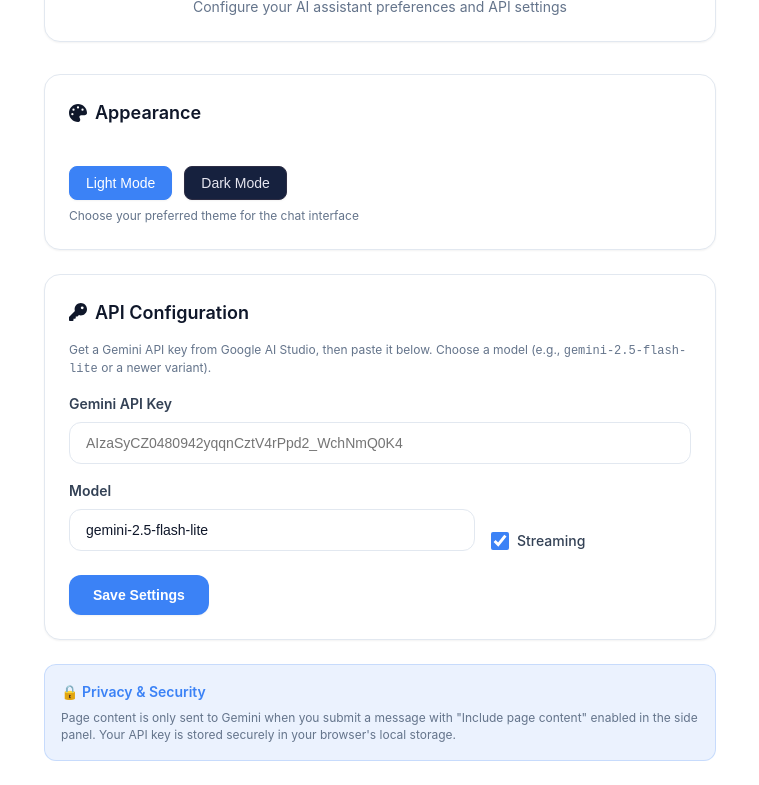
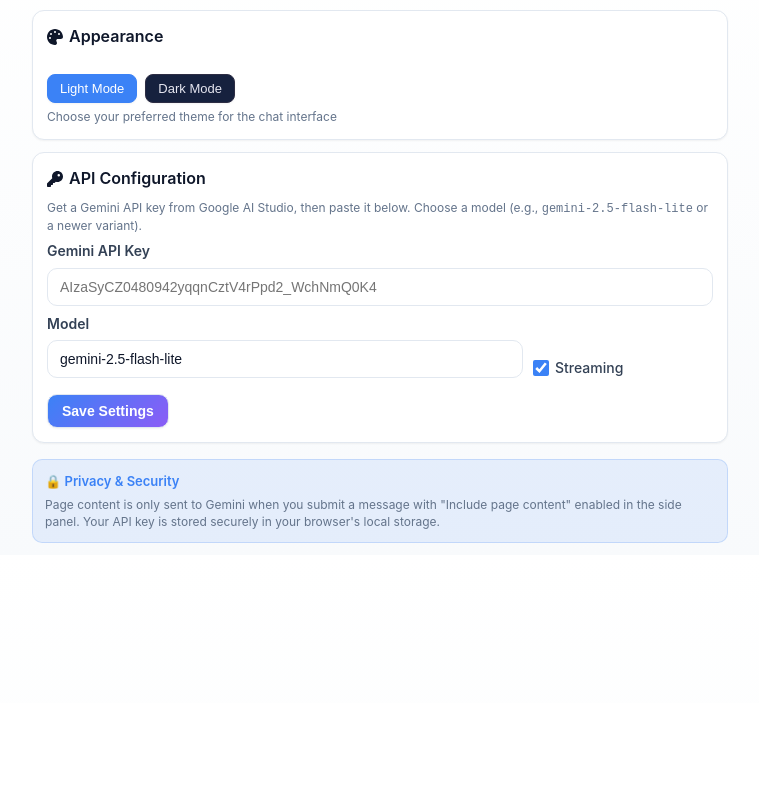
Before and after one commit to abhinavm24/dia-style-chat, a browser extension: page options.html in a window 1280 px wide. Shown: the part 97-882 px from the top of the page, without its empty margins (260-1019 px from the left). After the commit the page ends 800 px from the top, so only its background shows below. Drawn offline with Linux system fonts and the light colour scheme.

Commit message:
pretty and connect options with sidepanel

```diff
--- a/options.html
+++ b/options.html
@@ -5,37 +5,9 @@
     <title>Tab Chat • Settings</title>
     <meta name="viewport" content="width=device-width, initial-scale=1" />
     <link rel="icon" type="image/svg+xml" href="icons/brain.svg" />
+    <link rel="stylesheet" href="shared.css" />
+    <link href="https://cdnjs.cloudflare.com/ajax/libs/font-awesome/6.4.0/css/all.min.css" rel="stylesheet">
     <style>
-      :root {
-        --bg: #ffffff;
-        --bg-secondary: #f8fafc;
-        --card: #ffffff;
-        --card-hover: #f1f5f9;
-        --muted: #64748b;
-        --muted-light: #94a3b8;
-        --fg: #0f172a;
-        --fg-secondary: #334155;
-        --accent: #3b82f6;
-        --accent-hover: #2563eb;
-        --border: #e2e8f0;
-        --shadow-sm: 0 1px 2px 0 rgba(0, 0, 0, 0.05);
-        --shadow-md: 0 4px 6px -1px rgba(0, 0, 0, 0.1), 0 2px 4px -1px rgba(0, 0, 0, 0.06);
-      }
-
-      [data-theme="dark"] {
-        --bg: #0f0f23;
-        --bg-secondary: #1a1a2e;
-        --card: #16213e;
-        --card-hover: #1e2a4a;
-        --muted: #8b8b9e;
-        --muted-light: #a8a8c0;
-        --fg: #ffffff;
-        --fg-secondary: #e6e6f0;
-        --accent: #4f46e5;
-        --accent-hover: #6366f1;
-        --border: #2d2d44;
-      }
-
       * {
         box-sizing: border-box;
         margin: 0;
@@ -43,44 +15,45 @@
       }
 
       body {
-        font: 14px/1.5 'Inter', -apple-system, BlinkMacSystemFont, 'Segoe UI', Roboto, sans-serif;
-        padding: 24px;
+        font-size: 14px;
+        line-height: 1.45;
+        padding: 12px;
         max-width: 720px;
         margin: 0 auto;
-        background: var(--bg);
+        background: linear-gradient(180deg, var(--bg) 0%, var(--bg-secondary) 100%);
         color: var(--fg);
-        transition: all 0.3s ease;
+        transition: all 0.2s ease;
       }
 
       .header {
         text-align: center;
-        margin-bottom: 32px;
-        padding: 24px;
+        margin-bottom: 16px;
+        padding: 12px 14px;
         background: var(--card);
         border: 1px solid var(--border);
-        border-radius: 16px;
+        border-radius: 12px;
         box-shadow: var(--shadow-sm);
       }
 
       .header h1 {
         color: var(--fg);
-        margin-bottom: 8px;
-        font-size: 24px;
+        margin-bottom: 6px;
+        font-size: 20px;
         font-weight: 700;
       }
 
       .header p {
         color: var(--muted);
-        font-size: 14px;
-        line-height: 1.5;
+        font-size: 13px;
+        line-height: 1.4;
       }
 
       .settings-section {
         background: var(--card);
         border: 1px solid var(--border);
-        border-radius: 16px;
-        padding: 24px;
-        margin-bottom: 24px;
+        border-radius: 12px;
+        padding: 14px;
+        margin-bottom: 12px;
         box-shadow: var(--shadow-sm);
         transition: all 0.2s ease;
       }
@@ -90,22 +63,20 @@
       }
 
       .section-title {
-        font-size: 18px;
+        font-size: 16px;
         font-weight: 600;
         color: var(--fg);
-        margin-bottom: 16px;
+        margin-bottom: 10px;
         display: flex;
         align-items: center;
-        gap: 8px;
+        gap: 6px;
       }
 
-      .section-title i {
-        color: var(--accent);
-      }
+      .section-title i { color: var(--accent); }
 
       label {
         display: block;
-        margin-top: 16px;
+        margin-top: 8px;
         font-weight: 600;
         color: var(--fg-secondary);
       }
@@ -113,14 +84,14 @@
       input[type="text"],
       input[type="password"] {
         width: 100%;
-        padding: 12px 16px;
+        padding: 10px 12px;
         border: 1px solid var(--border);
-        border-radius: 12px;
+        border-radius: 10px;
         background: var(--bg);
         color: var(--fg);
         font-size: 14px;
         transition: all 0.2s ease;
-        margin-top: 8px;
+        margin-top: 6px;
       }
 
       input[type="text"]:focus,
@@ -137,21 +108,21 @@
 
       .row {
         display: grid;
-        grid-template-columns: 1fr 200px;
-        gap: 16px;
+        grid-template-columns: 1fr 180px;
+        gap: 10px;
         align-items: end;
       }
 
       .checkbox-group {
         display: flex;
         align-items: center;
-        gap: 8px;
-        margin-top: 8px;
+        gap: 6px;
+        margin-top: 4px;
       }
 
       .checkbox-group input[type="checkbox"] {
-        width: 18px;
-        height: 18px;
+        width: 16px;
+        height: 16px;
         accent-color: var(--accent);
       }
 
@@ -164,19 +135,19 @@
       .theme-toggle {
         display: flex;
         align-items: center;
-        gap: 12px;
-        margin-top: 16px;
+        gap: 8px;
+        margin-top: 8px;
       }
 
       .theme-btn {
-        padding: 8px 16px;
+        padding: 6px 12px;
         border: 1px solid var(--border);
         border-radius: 8px;
         background: var(--card);
         color: var(--fg-secondary);
         cursor: pointer;
         transition: all 0.2s ease;
-        font-size: 14px;
+        font-size: 13px;
         font-weight: 500;
       }
 
@@ -194,17 +165,17 @@
       .muted {
         color: var(--muted);
         font-size: 12px;
-        line-height: 1.4;
-        margin-top: 8px;
+        line-height: 1.3;
+        margin-top: 6px;
       }
 
       button {
-        margin-top: 24px;
-        padding: 12px 24px;
-        border: 0;
-        background: var(--accent);
+        margin-top: 16px;
+        padding: 8px 14px;
+        border: 1px solid var(--border);
+        background: var(--gradient-primary);
         color: white;
-        border-radius: 12px;
+        border-radius: 10px;
         cursor: pointer;
         font-size: 14px;
         font-weight: 600;
@@ -225,9 +196,9 @@
       .privacy-note {
         background: rgba(59, 130, 246, 0.1);
         border: 1px solid rgba(59, 130, 246, 0.2);
-        border-radius: 12px;
-        padding: 16px;
-        margin-top: 24px;
+        border-radius: 10px;
+        padding: 12px;
+        margin-top: 16px;
       }
 
       [data-theme="dark"] .privacy-note {
@@ -237,9 +208,9 @@
 
       .privacy-note h3 {
         color: var(--accent);
-        font-size: 14px;
+        font-size: 13px;
         font-weight: 600;
-        margin-bottom: 8px;
+        margin-bottom: 6px;
       }
 
       .privacy-note p {
@@ -252,11 +223,11 @@
       @media (max-width: 600px) {
         .row {
           grid-template-columns: 1fr;
-          gap: 16px;
+          gap: 12px;
         }
 
         body {
-          padding: 16px;
+          padding: 12px;
         }
       }
     </style>
--- /dev/null
+++ b/shared.css
@@ -0,0 +1,51 @@
+:root {
+  /* Light Mode (Default) - match sidepanel.css */
+  --bg: #ffffff;
+  --bg-secondary: #f8fafc;
+  --card: #ffffff;
+  --card-hover: #f1f5f9;
+  --muted: #64748b;
+  --muted-light: #94a3b8;
+  --fg: #0f172a;
+  --fg-secondary: #334155;
+  --accent: #3b82f6;
+  --accent-hover: #2563eb;
+  --accent-light: #60a5fa;
+  --border: #e2e8f0;
+  --border-light: #cbd5e1;
+  --success: #10b981;
+  --warning: #f59e0b;
+  --error: #ef4444;
+  --gradient-primary: linear-gradient(135deg, #3b82f6 0%, #8b5cf6 100%);
+  --gradient-secondary: linear-gradient(135deg, #ec4899 0%, #f97316 100%);
+  --gradient-accent: linear-gradient(135deg, #3b82f6 0%, #8b5cf6 100%);
+  --shadow-sm: 0 1px 2px 0 rgba(0, 0, 0, 0.05);
+  --shadow-md: 0 4px 6px -1px rgba(0, 0, 0, 0.1), 0 2px 4px -1px rgba(0, 0, 0, 0.06);
+  --shadow-lg: 0 10px 15px -3px rgba(0, 0, 0, 0.1), 0 4px 6px -2px rgba(0, 0, 0, 0.05);
+  --shadow-xl: 0 20px 25px -5px rgba(0, 0, 0, 0.1), 0 10px 10px -5px rgba(0, 0, 0, 0.04);
+}
+
+/* Dark Mode */
+[data-theme="dark"] {
+  --bg: #0f0f23;
+  --bg-secondary: #1a1a2e;
+  --card: #16213e;
+  --card-hover: #1e2a4a;
+  --muted: #8b8b9e;
+  --muted-light: #a8a8c0;
+  --fg: #ffffff;
+  --fg-secondary: #e6e6f0;
+  --accent: #4f46e5;
+  --accent-hover: #6366f1;
+  --accent-light: #818cf8;
+  --border: #2d2d44;
+  --border-light: #3a3a5a;
+  --gradient-primary: linear-gradient(135deg, #667eea 0%, #764ba2 100%);
+  --gradient-secondary: linear-gradient(135deg, #f093fb 0%, #f5576c 100%);
+  --gradient-accent: linear-gradient(135deg, #4f46e5 0%, #7c3aed 100%);
+}
+
+/* Base font to match sidepanel */
+html, body {
+  font-family: 'Inter', -apple-system, BlinkMacSystemFont, 'Segoe UI', Roboto, Oxygen, Ubuntu, Cantarell, sans-serif;
+}
--- a/sidepanel.css
+++ b/sidepanel.css
@@ -69,6 +69,7 @@
   display: flex;
   flex-direction: column;
   background: linear-gradient(180deg, var(--bg) 0%, var(--bg-secondary) 100%);
+  position: relative; /* anchor for settings overlay */
 }
 
 /* Header Styles */
@@ -232,6 +233,87 @@
 
 .settings-btn i {
   font-size: 14px;
+}
+
+/* In-panel Settings Overlay */
+.settings-panel {
+  position: absolute;
+  top: 0;
+  right: 0;
+  bottom: 0;
+  left: 0;
+  background: var(--bg);
+  border-left: 1px solid var(--border);
+  box-shadow: var(--shadow-xl);
+  z-index: 1000;
+  transform: translateX(100%);
+  opacity: 0;
+  pointer-events: none;
+  transition: transform 0.25s ease, opacity 0.2s ease;
+  display: flex;
+  flex-direction: column;
+}
+
+.settings-panel.open {
+  transform: translateX(0);
+  opacity: 1;
+  pointer-events: auto;
+}
+
+.settings-header {
+  display: flex;
+  align-items: center;
+  justify-content: space-between;
+  gap: 8px;
+  padding: 10px 12px;
+  border-bottom: 1px solid var(--border);
+  background: rgba(0, 0, 0, 0.02);
+}
+
+[data-theme="dark"] .settings-header {
+  background: rgba(255, 255, 255, 0.05);
+}
+
+.settings-title {
+  display: flex;
+  align-items: center;
+  gap: 8px;
+  color: var(--fg);
+  font-weight: 600;
+}
+
+.settings-title i {
+  color: var(--accent);
+}
+
+.settings-close {
+  height: 32px;
+  border: 1px solid var(--border);
+  background: var(--card);
+  color: var(--muted);
+  border-radius: 8px;
+  cursor: pointer;
+  display: flex;
+  align-items: center;
+  justify-content: center;
+  gap: 6px;
+  padding: 0 10px;
+}
+
+.settings-close:hover {
+  border-color: var(--accent);
+  color: var(--fg);
+}
+
+.settings-close .btn-label {
+  font-size: 12px;
+  font-weight: 600;
+}
+
+#settingsPanel iframe#settingsFrame {
+  border: none;
+  width: 100%;
+  flex: 1 1 auto;
 }
 
 /* Quick Actions */
```
Also changed, not shown: sidepanel.html (+15 -0 lines), sidepanel.js (+24 -1 lines).
